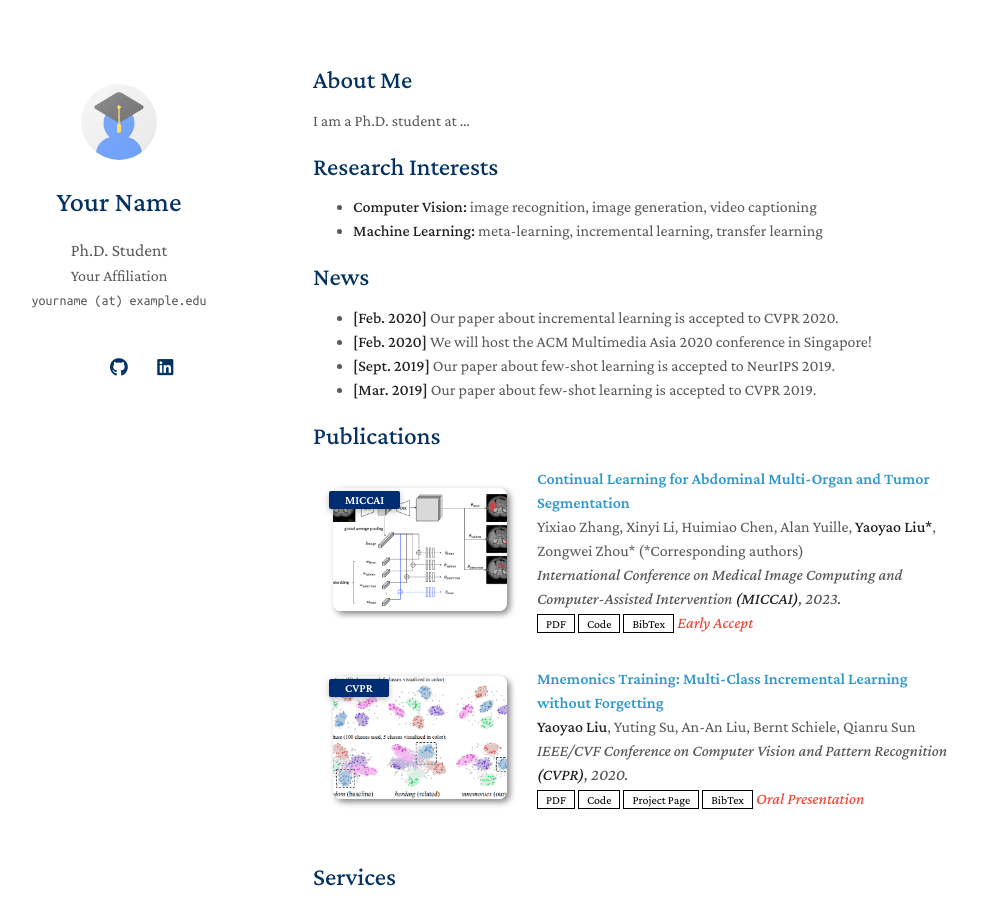
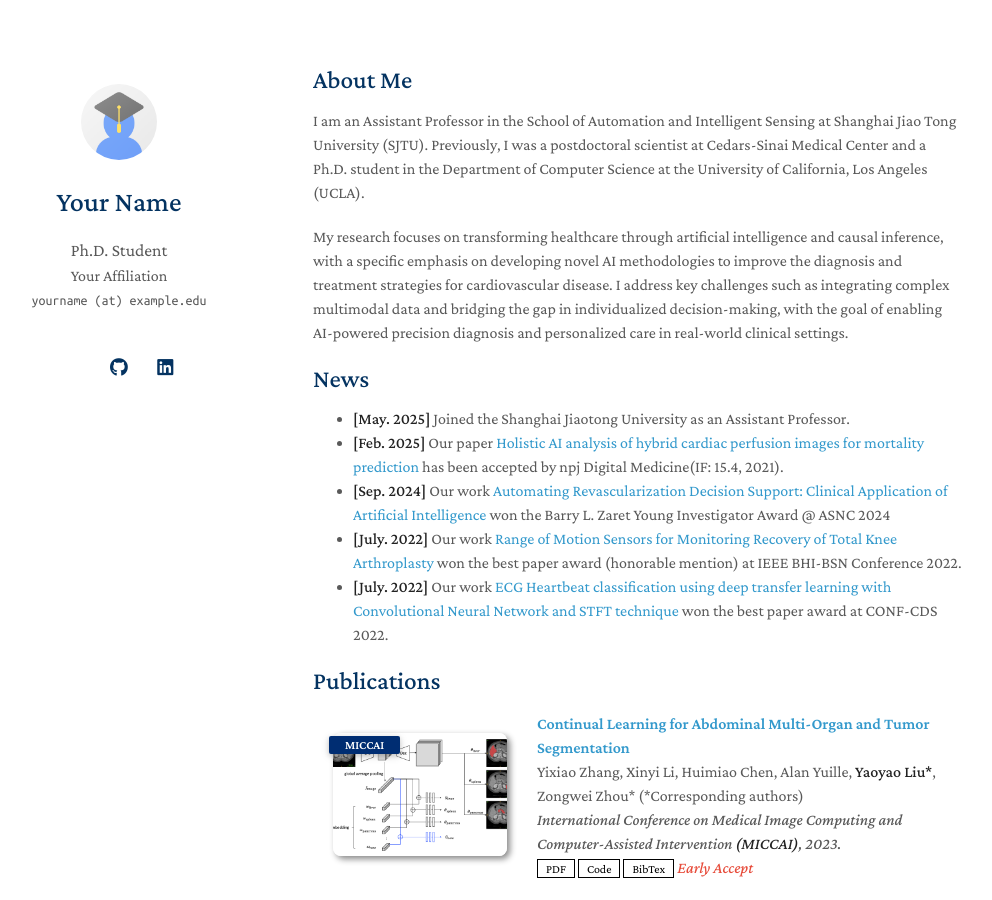
Before and after one commit to wenhaoz-fengcai/homepage, a Jekyll site: the page built from index.md, in a window 1280 px wide and 900 px high. Shown: the whole window, without its empty margins (157-1149 px from the left). Built offline with Jekyll 4.4.1, drawn with Linux system fonts in a browser that asks for light colours; a style sheet for code colours, icons or effects is not loaded; our own code applies the rules of GitHub Pages for plain Markdown files.

Commit message:
Update index.md

```diff
--- a/index.md
+++ b/index.md
@@ -4,19 +4,17 @@ layout: homepage
 
 ## About Me
 
-I am a Ph.D. student at ...
+I am an Assistant Professor in the School of Automation and Intelligent Sensing at Shanghai Jiao Tong University (SJTU). Previously, I was a postdoctoral scientist at Cedars-Sinai Medical Center and a Ph.D. student in the Department of Computer Science at the University of California, Los Angeles (UCLA).
 
-## Research Interests
-
-- **Computer Vision:** image recognition, image generation, video captioning
-- **Machine Learning:** meta-learning, incremental learning, transfer learning
+My research focuses on transforming healthcare through artificial intelligence and causal inference, with a specific emphasis on developing novel AI methodologies to improve the diagnosis and treatment strategies for cardiovascular disease. I address key challenges such as integrating complex multimodal data and bridging the gap in individualized decision-making, with the goal of enabling AI-powered precision diagnosis and personalized care in real-world clinical settings.
 
 ## News
 
-- **[Feb. 2020]** Our paper about incremental learning is accepted to CVPR 2020.
-- **[Feb. 2020]** We will host the ACM Multimedia Asia 2020 conference in Singapore!
-- **[Sept. 2019]** Our paper about few-shot learning is accepted to NeurIPS 2019.
-- **[Mar. 2019]** Our paper about few-shot learning is accepted to CVPR 2019.
+- **[May. 2025]** Joined the Shanghai Jiaotong University as an Assistant Professor.
+- **[Feb. 2025]** Our paper [Holistic AI analysis of hybrid cardiac perfusion images for mortality prediction](https://www.medrxiv.org/content/10.1101/2024.04.23.24305735v1.supplementary-material) has been accepted by npj Digital Medicine(IF: 15.4, 2021).
+- **[Sep. 2024]** Our work [Automating Revascularization Decision Support: Clinical Application of Artificial Intelligence](https://www.journalofnuclearcardiology.org/article/S1071-3581(24)00677-9/fulltext) won the Barry L. Zaret Young Investigator Award @ ASNC 2024
+- **[July. 2022]** Our work [Range of Motion Sensors for Monitoring Recovery of Total Knee Arthroplasty](https://ieeexplore.ieee.org/abstract/document/9928500/) won the best paper award (honorable mention) at IEEE BHI-BSN Conference 2022.
+- **[July. 2022]** Our work [ECG Heartbeat classification using deep transfer learning with Convolutional Neural Network and STFT technique](https://arxiv.org/pdf/2206.14200) won the best paper award at CONF-CDS 2022.
 
 {% include_relative _includes/publications.md %}
 
```
